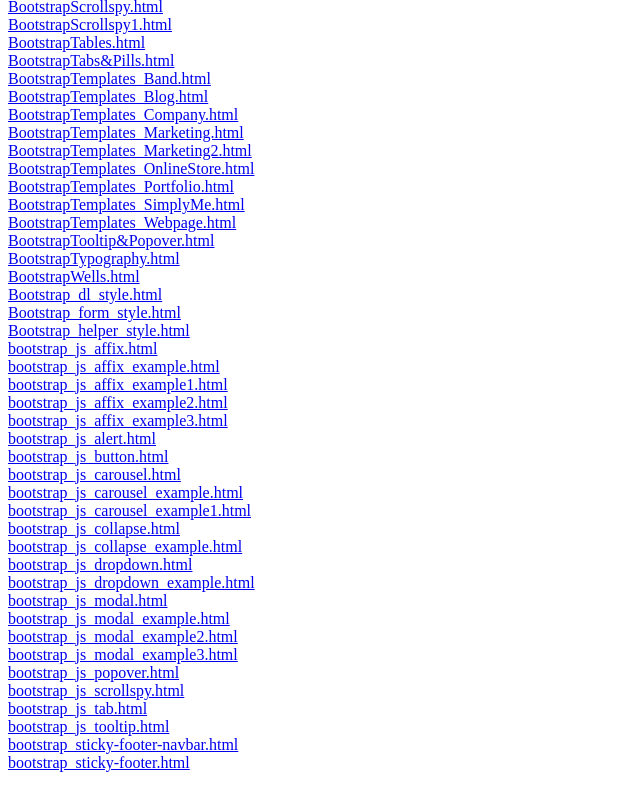
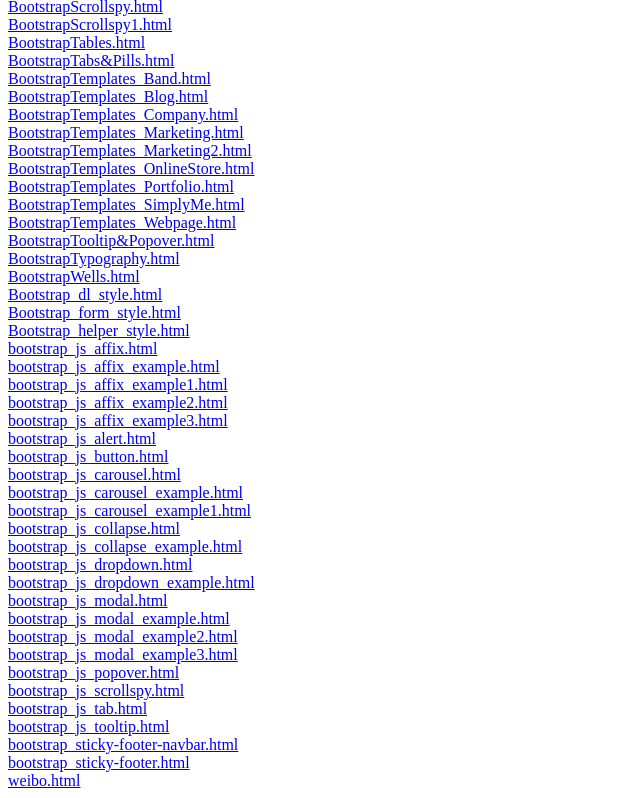
Before and after one commit to zhanglianxin/bsstudy, a plain HTML site: page index.html in a window 1280 px wide. Shown: the part 388-1186 px from the top of the page, without its empty margins (0-640 px from the left). Drawn offline with Linux system fonts and the light colour scheme.

Commit message:
updated index

```diff
--- a/index.html
+++ b/index.html
@@ -62,3 +62,4 @@
 <a href='./bootstrap_js_tooltip.html'>bootstrap_js_tooltip.html</a><br>
 <a href='./bootstrap_sticky-footer-navbar.html'>bootstrap_sticky-footer-navbar.html</a><br>
 <a href='./bootstrap_sticky-footer.html'>bootstrap_sticky-footer.html</a><br>
+<a href='./weibo.html'>weibo.html</a><br>
```
